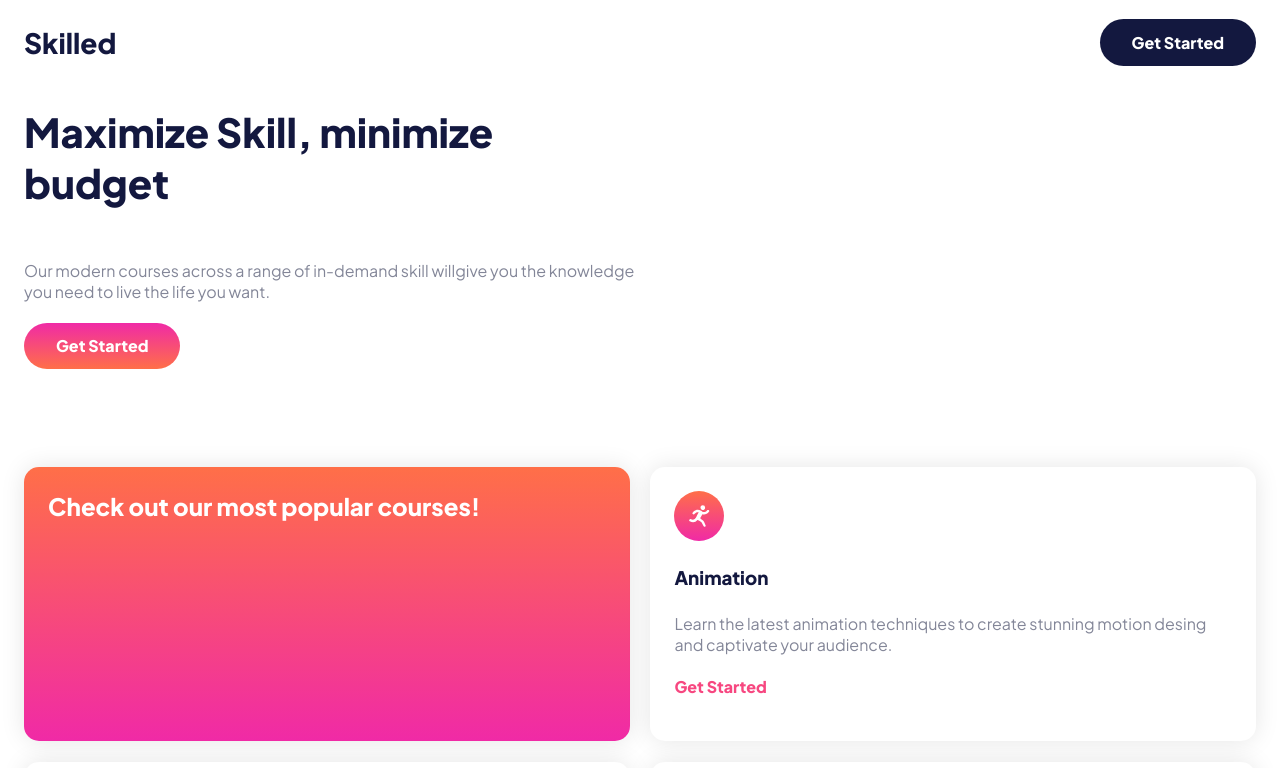
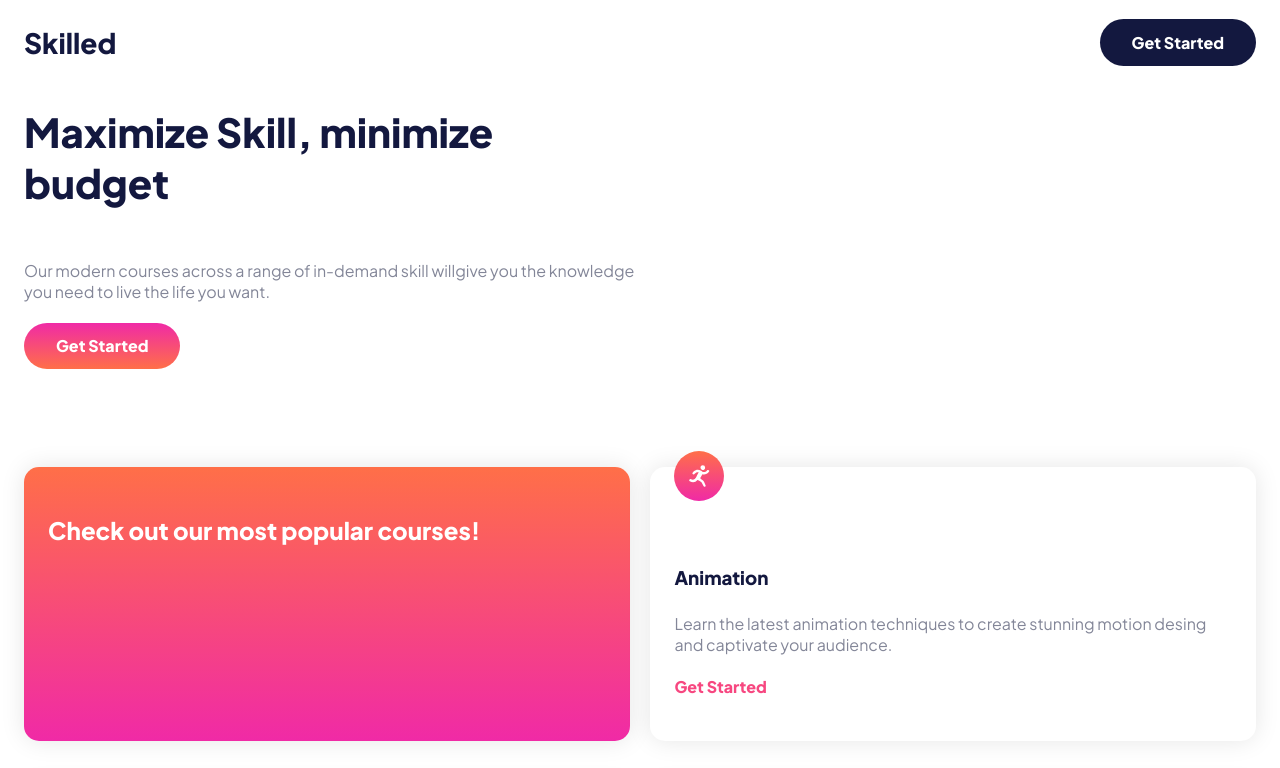
Before and after one commit to sammyodiagbe/skilled-elearning-landng-page, a React (Create React App) app: page / in a window 1280 px wide. Shown: the top 768 px of the page. Built offline with nearby package versions, Linux system fonts and the light colour scheme.

Commit message:
fixing style bugs

```diff
--- a/src/styles/_mediaquery.scss
+++ b/src/styles/_mediaquery.scss
@@ -18,8 +18,6 @@
             &.offer-image {
               display: none;
             }
-            &.tablet-image {
-            }
           }
         }
       }
@@ -27,12 +25,16 @@
       main.main {
         display: grid;
         grid-template-columns: 1fr 1fr;
+        row-gap: 45px;
 
-        div.item {
+        section.item {
+          svg {
+            position: relative;
+            top: -40px;
+          }
           &.item-1 {
             padding-top: 3em;
           }
-          row-gap: 35px;
         }
       }
     }
--- a/src/styles/index.css
+++ b/src/styles/index.css
@@ -192,11 +192,13 @@ body footer.footer div.container a:hover {
     display: grid;
     -ms-grid-columns: 1fr 1fr;
         grid-template-columns: 1fr 1fr;
+    row-gap: 45px;
   }
-  body div.container main.main div.item {
-    row-gap: 35px;
+  body div.container main.main section.item svg {
+    position: relative;
+    top: -40px;
   }
-  body div.container main.main div.item.item-1 {
+  body div.container main.main section.item.item-1 {
     padding-top: 3em;
   }
 }
```
Also changed, not shown: 1 other file (tests, documents, lock files or other folders).
